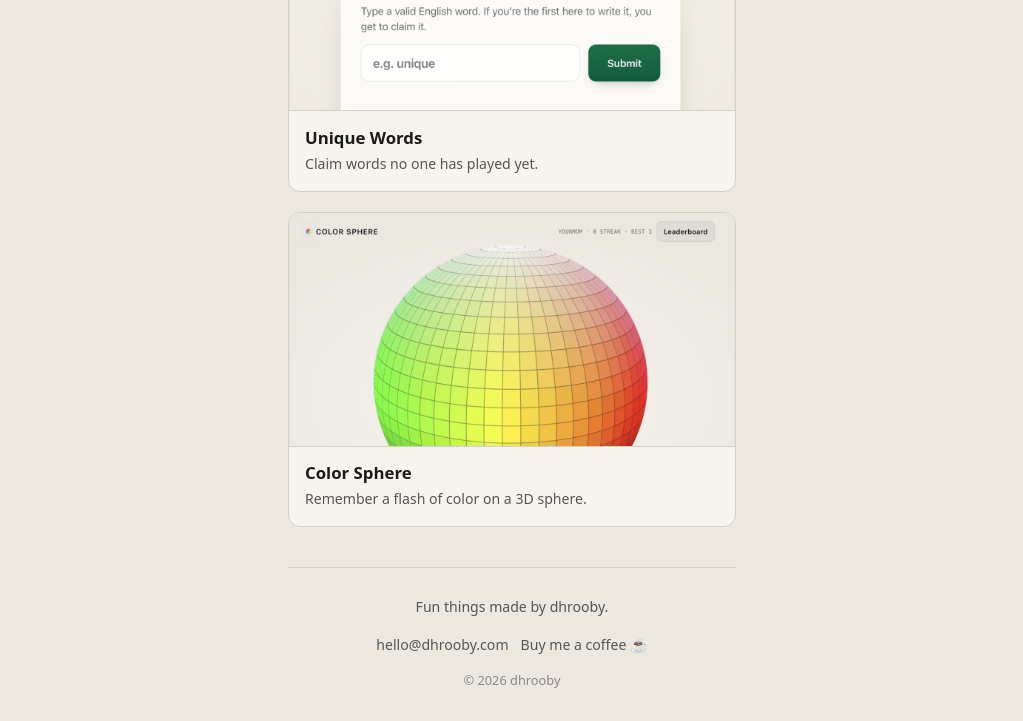
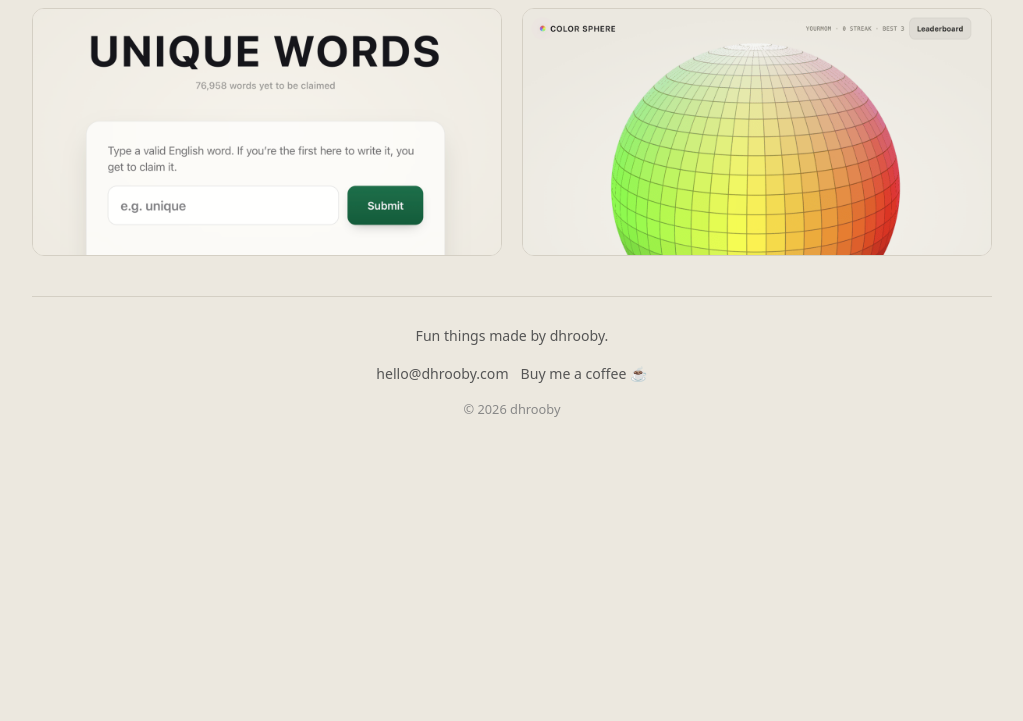
Before and after one commit to dhruvchowdhary/dhrooby-home, a website: page index.html in a window 1280 px wide. Shown: the part 218-939 px from the top of the page, without its empty margins (128-1151 px from the left). After the commit the page ends 800 px from the top, so only its background shows below. Drawn offline with Linux system fonts and the light colour scheme.

Commit message:
coffee 3

```diff
--- a/index.html
+++ b/index.html
@@ -62,7 +62,6 @@
         width: 100%;
         aspect-ratio: 1200 / 630;
         background: #e8e4db;
-        border-bottom: 1px solid #d4cfc4;
       }
 
       .card-media img {
@@ -72,22 +71,6 @@
         height: 100%;
         object-fit: contain;
         display: block;
-      }
-
-      .card-body {
-        padding: 0.9rem 1rem 1.05rem;
-      }
-
-      a.card strong {
-        display: block;
-        font-size: 1.05rem;
-        margin-bottom: 0.2rem;
-      }
-
-      a.card span {
-        font-size: 0.88rem;
-        color: #555;
-        line-height: 1.4;
       }
 
       footer {
@@ -132,28 +115,34 @@
         font-size: 0.8rem;
         color: #888;
       }
+
+      @media (min-width: 760px) {
+        main {
+          width: min(100%, 60rem);
+        }
+
+        footer {
+          width: min(100%, 60rem);
+        }
+
+        .cards {
+          grid-template-columns: repeat(2, minmax(0, 1fr));
+        }
+      }
     </style>
   </head>
   <body>
     <main>
       <h1>dhrooby</h1>
       <nav class="cards" aria-label="Games">
-        <a class="card" href="/unique-words/">
+        <a class="card" href="/unique-words/" aria-label="Unique Words">
           <div class="card-media">
             <img src="/images/unique-words-og.png" alt="" />
           </div>
-          <div class="card-body">
-            <strong>Unique Words</strong>
-            <span>Claim words no one has played yet.</span>
-          </div>
         </a>
-        <a class="card" href="/color-sphere/">
+        <a class="card" href="/color-sphere/" aria-label="Color Sphere">
           <div class="card-media">
             <img src="/images/color-sphere-og.png" alt="" />
-          </div>
-          <div class="card-body">
-            <strong>Color Sphere</strong>
-            <span>Remember a flash of color on a 3D sphere.</span>
           </div>
         </a>
       </nav>
```
